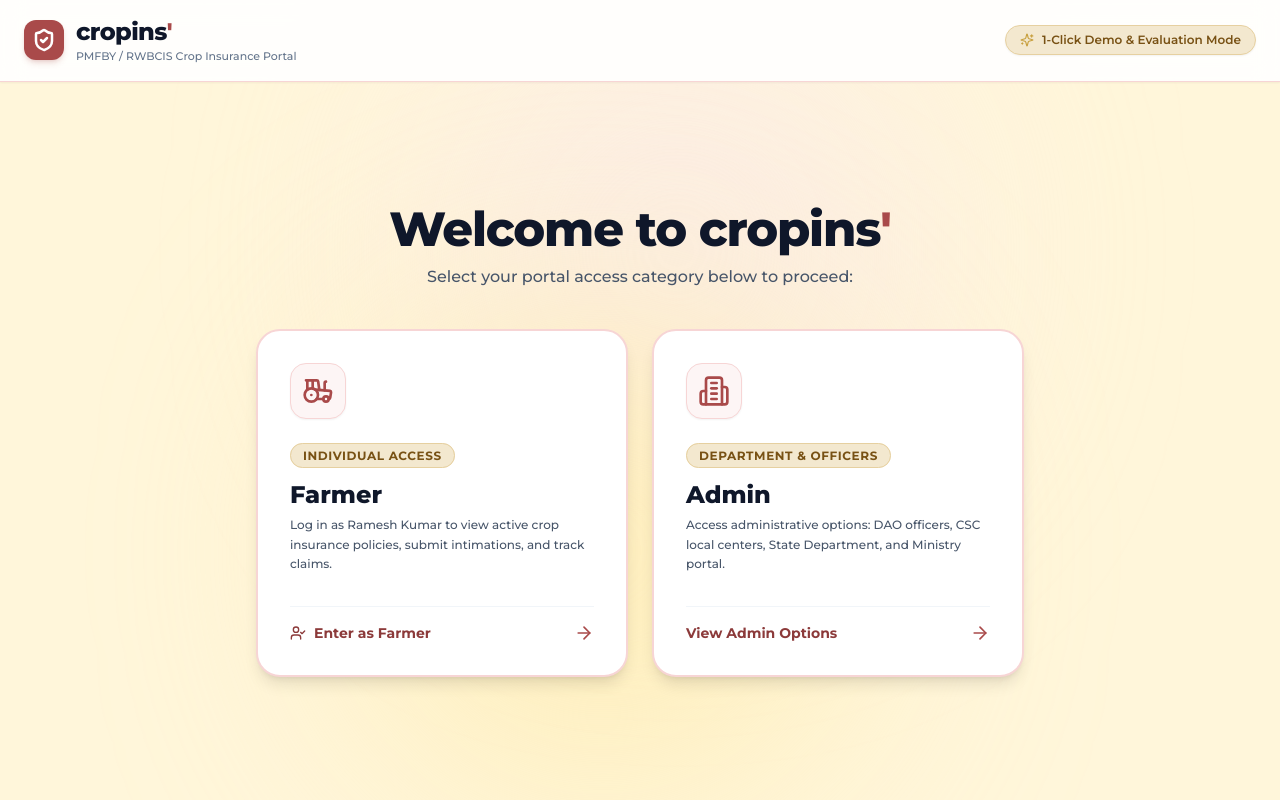
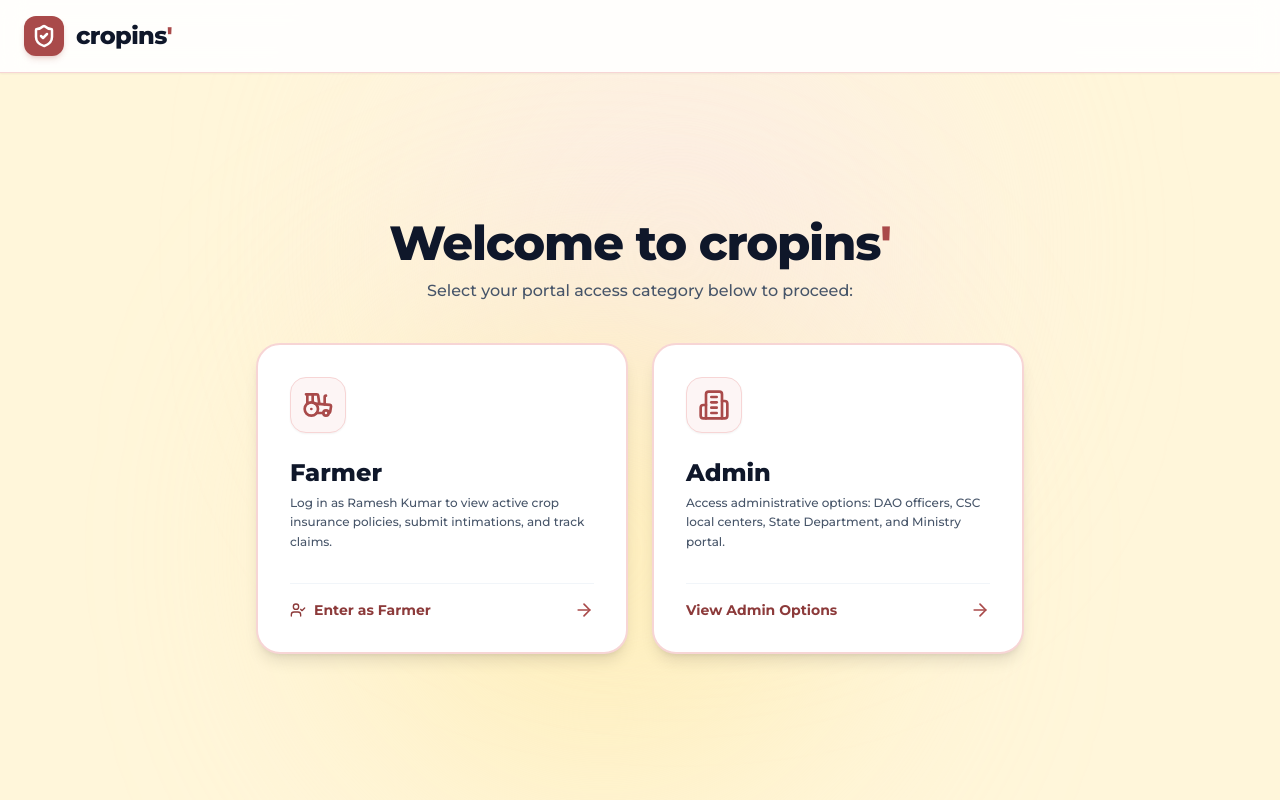
Before and after one commit to HackIndiaXYZ/techsurge-2k26-code-snippet, a Next.js app in the folder website/: page /login in a window 1280 px wide. Built offline with nearby package versions, Linux system fonts and the light colour scheme.

Commit message:
Remove subtitle under website icon, demo badge, and access category badges

```diff
--- a/website/app/login/page.tsx
+++ b/website/app/login/page.tsx
@@ -39,14 +39,8 @@
               <span className="font-extrabold text-2xl tracking-tight font-sans text-slate-900">
                 cropins<span className="text-[#A94A4A]">'</span>
               </span>
-              <p className="text-[11px] text-slate-500 font-medium">PMFBY / RWBCIS Crop Insurance Portal</p>
             </div>
           </div>
-
-          <span className="inline-flex items-center gap-2 px-3.5 py-1.5 rounded-full text-xs font-semibold bg-[#F3E8CF] text-[#785114] border border-[#E6D0A0] shadow-sm">
-            <Sparkles className="w-3.5 h-3.5 text-[#b8860b] animate-pulse" />
-            <span>1-Click Demo &amp; Evaluation Mode</span>
-          </span>
         </div>
       </header>
 
@@ -74,10 +68,6 @@
                 <Tractor className="w-8 h-8 stroke-[2]" />
               </div>
 
-              <span className="px-3 py-1 rounded-full text-xs font-bold uppercase tracking-wider bg-[#F3E8CF] text-[#785114] border border-[#E6D0A0]">
-                Individual Access
-              </span>
-
               <h2 className="text-2xl font-extrabold text-slate-900 mt-3 group-hover:text-[#a94a4a] transition-colors">
                 Farmer
               </h2>
@@ -104,10 +94,6 @@
                 <Building2 className="w-8 h-8 stroke-[2]" />
               </div>
 
-              <span className="px-3 py-1 rounded-full text-xs font-bold uppercase tracking-wider bg-[#F3E8CF] text-[#785114] border border-[#E6D0A0]">
-                Department &amp; Officers
-              </span>
-
               <h2 className="text-2xl font-extrabold text-slate-900 mt-3 group-hover:text-[#a94a4a] transition-colors">
                 Admin
               </h2>
--- a/website/app/page.tsx
+++ b/website/app/page.tsx
@@ -38,14 +38,8 @@
               <span className="font-extrabold text-2xl tracking-tight font-sans text-slate-900">
                 cropins<span className="text-[#A94A4A]">'</span>
               </span>
-              <p className="text-[11px] text-slate-500 font-medium">PMFBY / RWBCIS Crop Insurance Portal</p>
             </div>
           </div>
-
-          <span className="inline-flex items-center gap-2 px-3.5 py-1.5 rounded-full text-xs font-semibold bg-[#F3E8CF] text-[#785114] border border-[#E6D0A0] shadow-sm">
-            <Sparkles className="w-3.5 h-3.5 text-[#b8860b] animate-pulse" />
-            <span>1-Click Demo &amp; Evaluation Mode</span>
-          </span>
         </div>
       </header>
 
@@ -73,10 +67,6 @@
                 <Tractor className="w-8 h-8 stroke-[2]" />
               </div>
 
-              <span className="px-3 py-1 rounded-full text-xs font-bold uppercase tracking-wider bg-[#F3E8CF] text-[#785114] border border-[#E6D0A0]">
-                Individual Access
-              </span>
-
               <h2 className="text-2xl font-extrabold text-slate-900 mt-3 group-hover:text-[#a94a4a] transition-colors">
                 Farmer
               </h2>
@@ -103,10 +93,6 @@
                 <Building2 className="w-8 h-8 stroke-[2]" />
               </div>
 
-              <span className="px-3 py-1 rounded-full text-xs font-bold uppercase tracking-wider bg-[#F3E8CF] text-[#785114] border border-[#E6D0A0]">
-                Department &amp; Officers
-              </span>
-
               <h2 className="text-2xl font-extrabold text-slate-900 mt-3 group-hover:text-[#a94a4a] transition-colors">
                 Admin
               </h2>
```
